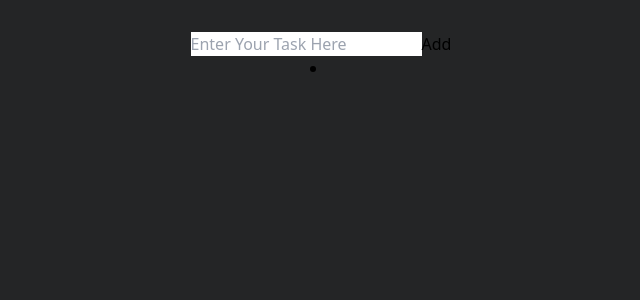
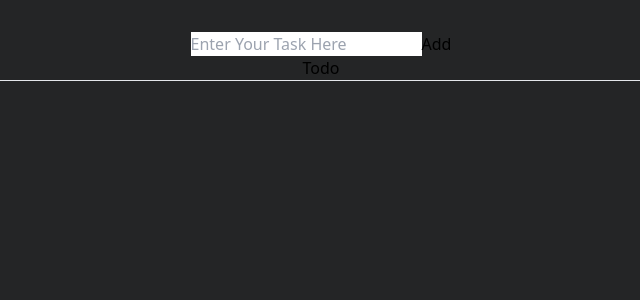
Before and after one commit to sthaSandesh/Todo, a React (Vite) app: page / in a window 1280 px wide. Shown: the top 300 px of the page, without its empty margins (319-959 px from the left). Built offline with nearby package versions, Linux system fonts and the light colour scheme.

Commit message:
use able done

```diff
--- a/src/App.jsx
+++ b/src/App.jsx
@@ -4,18 +4,27 @@ import TodoInput from './components/TodoInput'
 import TodoList from './components/TodoList'
 
 function App() {
-  const [List , setList] = useState([])
+  const [List, setList] = useState([])
 
 
-   let addTask = (inputText) => {
-      setList([...List, inputText])
-   }
+  let addTask = (inputText) => {
+    setList([...List, inputText])
+  }
 
   return (
-   <div >
-    <TodoInput addTask={addTask}/>
-    <TodoList />
-   </div>
+    <div >
+      <TodoInput addTask={addTask} />
+
+      <h1>
+        Todo
+        <hr />
+        {List.map((task, index) => {
+          return (
+            <TodoList key={index} task={task} />
+          )
+        })}
+    </h1>
+    </div>
   )
 }
 
```
